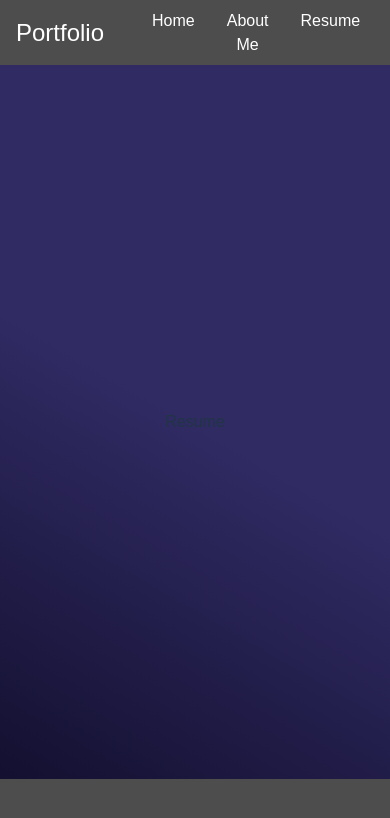
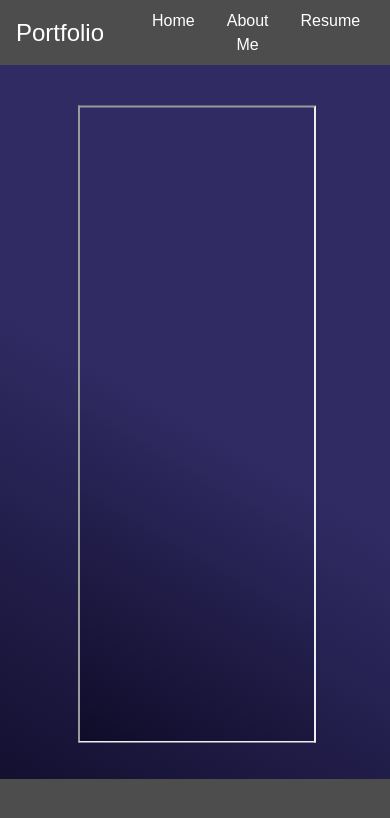
Before and after one commit to dallascrichmond/dallas-richmond-portfolio, a React (Vite) app: page /Resume in a window 390 px wide. Shown: the top 818 px of the page. Built offline with nearby package versions, Linux system fonts and the light colour scheme; the HTML template or start-up script is replaced by a standard one.

Commit message:
Initial Resume added. Not Responsive

```diff
--- a/src/views/Resume/Resume.tsx
+++ b/src/views/Resume/Resume.tsx
@@ -2,13 +2,16 @@
  * @summary Resume page of app
  * @author  Dallas Richmond
  */
-import { StyledP } from "./resume.styles";
+import resume from '/Resume.pdf';
+
+import {
+  ResumeContainer
+} from "./resume.styles";
+
 export default function Resume() {
   return (
-    <div>
-      <StyledP>
-        Resume
-      </StyledP>
-    </div>
+    <ResumeContainer>
+      <iframe src={resume} width="100%" height="100%"></iframe>
+    </ResumeContainer>
   );
 }
--- a/src/views/Resume/resume.styles.ts
+++ b/src/views/Resume/resume.styles.ts
@@ -1,5 +1,8 @@
 import styled from '@emotion/styled';
 
-export const StyledP = styled.p`
-
+export const ResumeContainer = styled.div`
+  position: absolute;
+  transform: translate(-50%, -50%);
+  height: 75%;
+  width: 60%;
 `;
```
Also changed, not shown: 1 other file (tests, documents, lock files or other folders).
